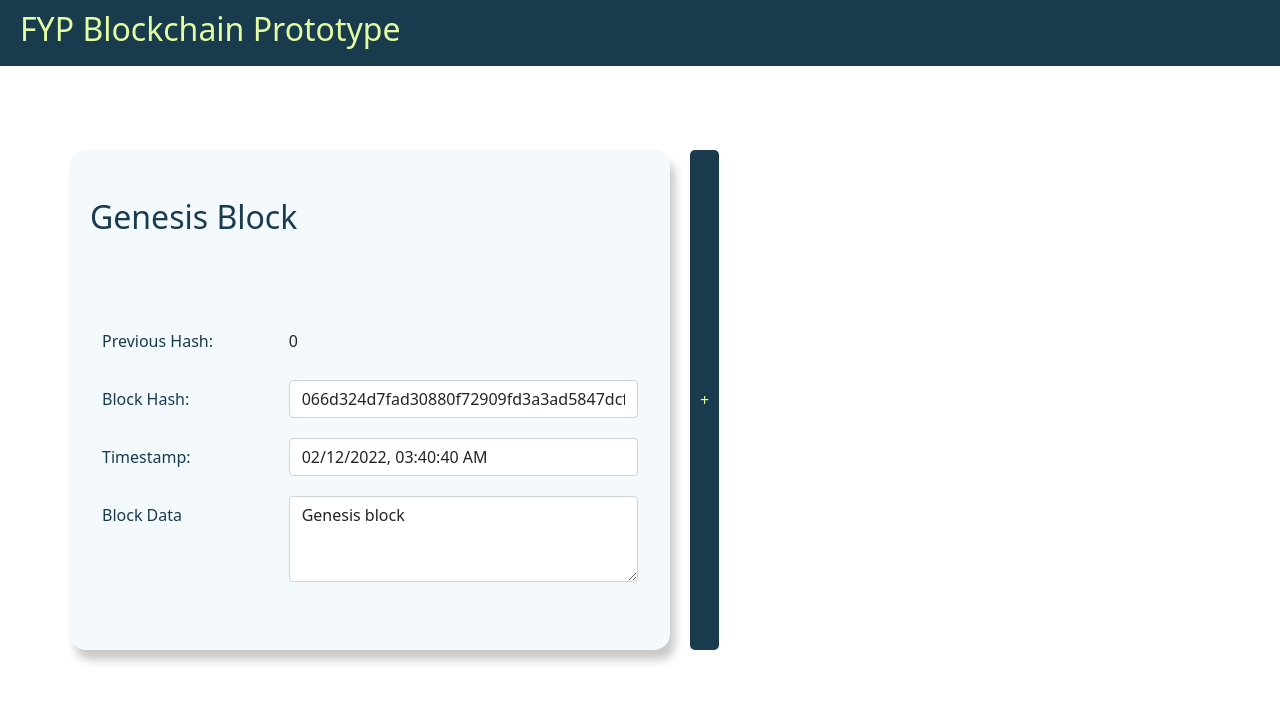
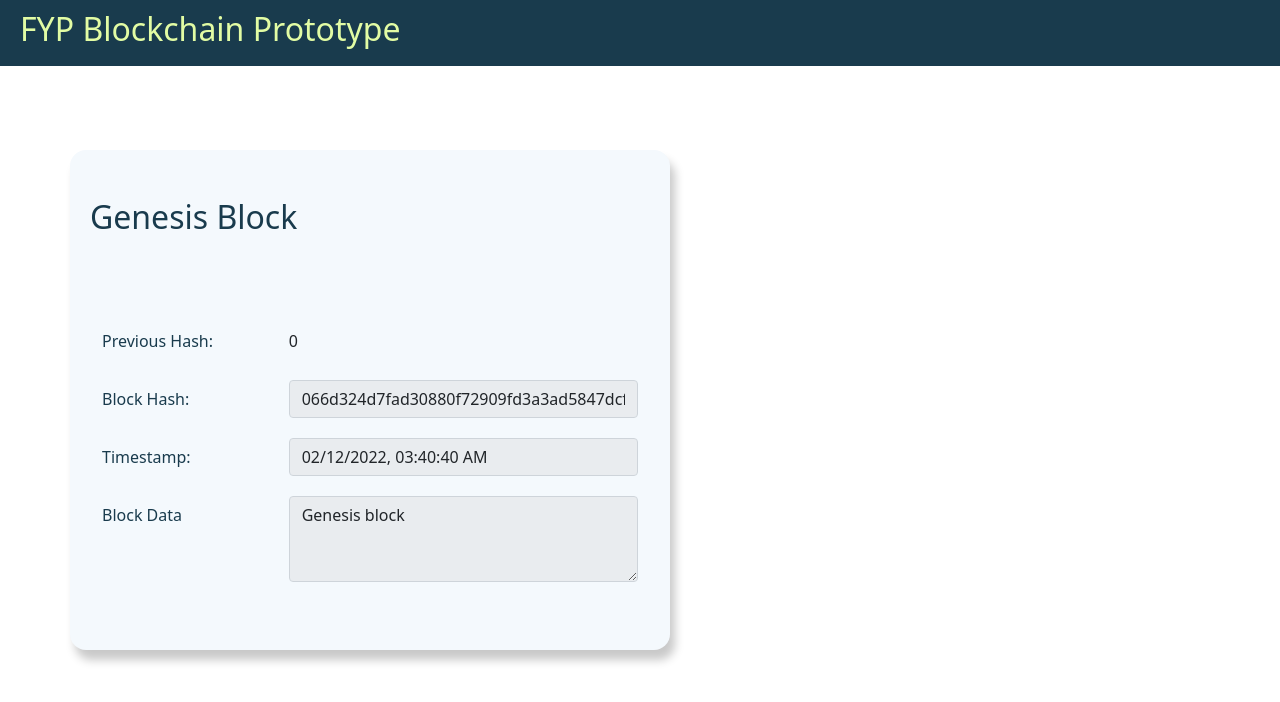
Before and after one commit to andrewsoon/FYP-blockchain-demo, a React (Create React App) app: page / in a window 1280 px wide. Both pictures are taken after a click on the button "Create New Chain". Shown: the top 702 px of the page. Built offline with nearby package versions, Linux system fonts and the light colour scheme.

Commit message:
Add create blockchain with genesis block

```diff
--- a/public/index.html
+++ b/public/index.html
@@ -24,7 +24,7 @@
       work correctly both with client-side routing and a non-root public URL.
       Learn how to configure a non-root public URL by running `npm run build`.
     -->
-    <title>React App</title>
+    <title>FYP Blockchain Demo</title>
   </head>
   <body>
     <noscript>You need to enable JavaScript to run this app.</noscript>
--- a/src/Main/main.css
+++ b/src/Main/main.css
@@ -26,7 +26,7 @@
 .Block {
   background-color: #f4f9fd;
   height: 500px;
-  width: 600px;
+  min-width: 600px;
   border-radius: 16px;
   color: #193b4d;
   margin: 0 20px;
@@ -38,7 +38,7 @@
 }
 
 button {
-  padding: 10px;
+  padding: 10px 30px;
   color: #e2fca4;
   background: #193b4d;
   border-radius: 5px;
@@ -54,5 +54,5 @@ button {
 }
 
 .add-block {
-  height: 500px;
+  /* height: 500px; */
 }
--- a/src/Main/main.js
+++ b/src/Main/main.js
@@ -7,6 +7,7 @@ const CryptoJs = require("crypto-js/");
 const Landing = () => {
   const [chainState, setChainState] = useState(false);
   const [chain, setChain] = useState();
+  console.log(chain);
 
   function createNewChain() {
     const myCoin = new Blockchain();
@@ -14,12 +15,95 @@ const Landing = () => {
     setChain(myCoin);
   }
 
-  function createNewBlock() {
-    console.log("block created");
+  function RenderChain(chain) {
+    const i = 0;
+    console.log(chain.chain.chain.length);
+    const chainLength = chain.chain.chain.length;
+    const chainData = chain.chain.chain;
+
+    function RenderBlocks() {
+      for (let i = 0; i < chainLength; i++) {
+        return (
+          <div className="Block">
+            <h2 className="GenesisBlockHeader">{chainData[i].data}</h2>
+            <form>
+              <div className="form-group row">
+                <label
+                  htmlFor="previousHash"
+                  className="col-sm-4 col-form-label"
+                >
+                  Previous Hash:
+                </label>
+                <div className="col-sm-8">
+                  <input
+                    type="text"
+                    readOnly
+                    className="form-control-plaintext"
+                    id="previousHash"
+                    value={chainData[i].previousHash}
+                  />
+                </div>
+              </div>
+              <div className="form-group row">
+                <label htmlFor="blockHash" className="col-sm-4 col-form-label">
+                  Block Hash:
+                </label>
+                <div className="col-sm-8">
+                  <input
+                    type="text"
+                    readOnly
+                    className="form-control"
+                    id="blockHash"
+                    value={chainData[i].hash}
+                  />
+                </div>
+              </div>
+              <div className="form-group row">
+                <label
+                  htmlFor="blockTimestamp"
+                  className="col-sm-4 col-form-label"
+                >
+                  Timestamp:
+                </label>
+                <div className="col-sm-8">
+                  <input
+                    type="text"
+                    readOnly
+                    className="form-control"
+                    id="blockTimestamp"
+                    value={chainData[i].timestamp}
+                  />
+                </div>
+              </div>
+              <div className="form-group row">
+                <label htmlFor="blockData" className="col-sm-4 col-form-label">
+                  Block Data
+                </label>
+                <div className="col-sm-8">
+                  <textarea
+                    rows="3"
+                    type="text"
+                    readOnly
+                    className="form-control"
+                    id="blockData"
+                    value={chainData[i].data}
+                  />
+                </div>
+              </div>
+            </form>
+          </div>
+        );
+      }
+    }
+    return (
+      <div className="Chain-container">
+        <RenderBlocks />
+      </div>
+    );
   }
 
   function BlockchainDemo() {
-    if (!chainState) {
+    if (chain == null) {
       return (
         <div className="Chain-container">
           <div className="Block">
@@ -38,75 +122,7 @@ const Landing = () => {
         </div>
       );
     } else {
-      return (
-        <div className="Chain-container">
-          <div className="Block">
-            <h2 className="GenesisBlockHeader">{chain.chain[0].data}</h2>
-            <form>
-              <div class="form-group row">
-                <label for="previousHash" class="col-sm-4 col-form-label">
-                  Previous Hash:
-                </label>
-                <div class="col-sm-8">
-                  <input
-                    type="text"
-                    readonly
-                    class="form-control-plaintext"
-                    id="previousHash"
-                    value={chain.chain[0].previousHash}
-                  />
-                </div>
-              </div>
-              <div class="form-group row">
-                <label for="blockHash" class="col-sm-4 col-form-label">
-                  Block Hash:
-                </label>
-                <div class="col-sm-8">
-                  <input
-                    type="text"
-                    readonly
-                    class="form-control"
-                    id="blockHash"
-                    value={chain.chain[0].hash}
-                  />
-                </div>
-              </div>
-              <div class="form-group row">
-                <label for="blockTimestamp" class="col-sm-4 col-form-label">
-                  Timestamp:
-                </label>
-                <div class="col-sm-8">
-                  <input
-                    type="text"
-                    readonly
-                    class="form-control"
-                    id="blockTimestamp"
-                    value={chain.chain[0].timestamp}
-                  />
-                </div>
-              </div>
-              <div class="form-group row">
-                <label for="blockData" class="col-sm-4 col-form-label">
-                  Block Data
-                </label>
-                <div class="col-sm-8">
-                  <textarea
-                    rows="3"
-                    type="text"
-                    readonly
-                    class="form-control"
-                    id="blockData"
-                    value={chain.chain[0].data}
-                  />
-                </div>
-              </div>
-            </form>
-          </div>
-          <button className="add-block" onClick={createNewBlock}>
-            +
-          </button>
-        </div>
-      );
+      return <RenderChain chain={chain} />;
     }
   }
 
@@ -185,7 +201,6 @@ class Blockchain {
         return false;
       }
     }
-
     return true;
   }
 }
```
